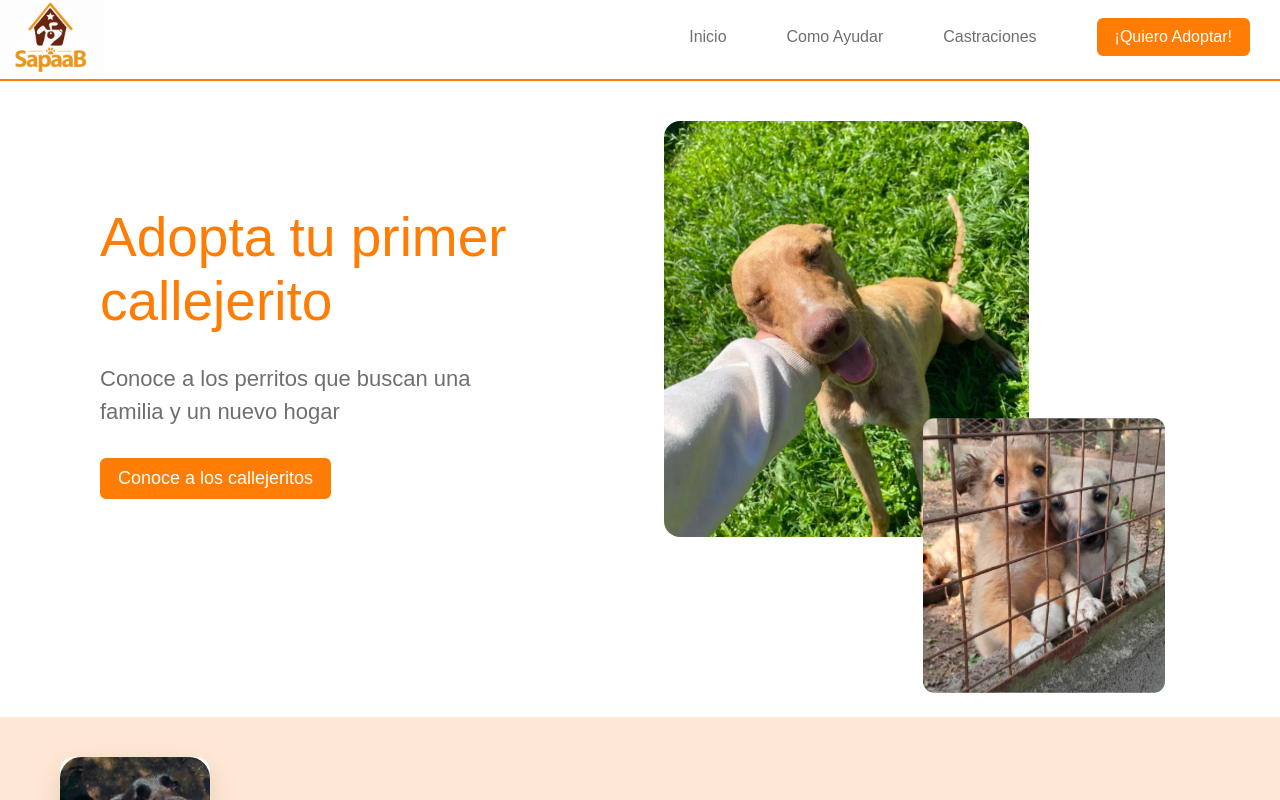
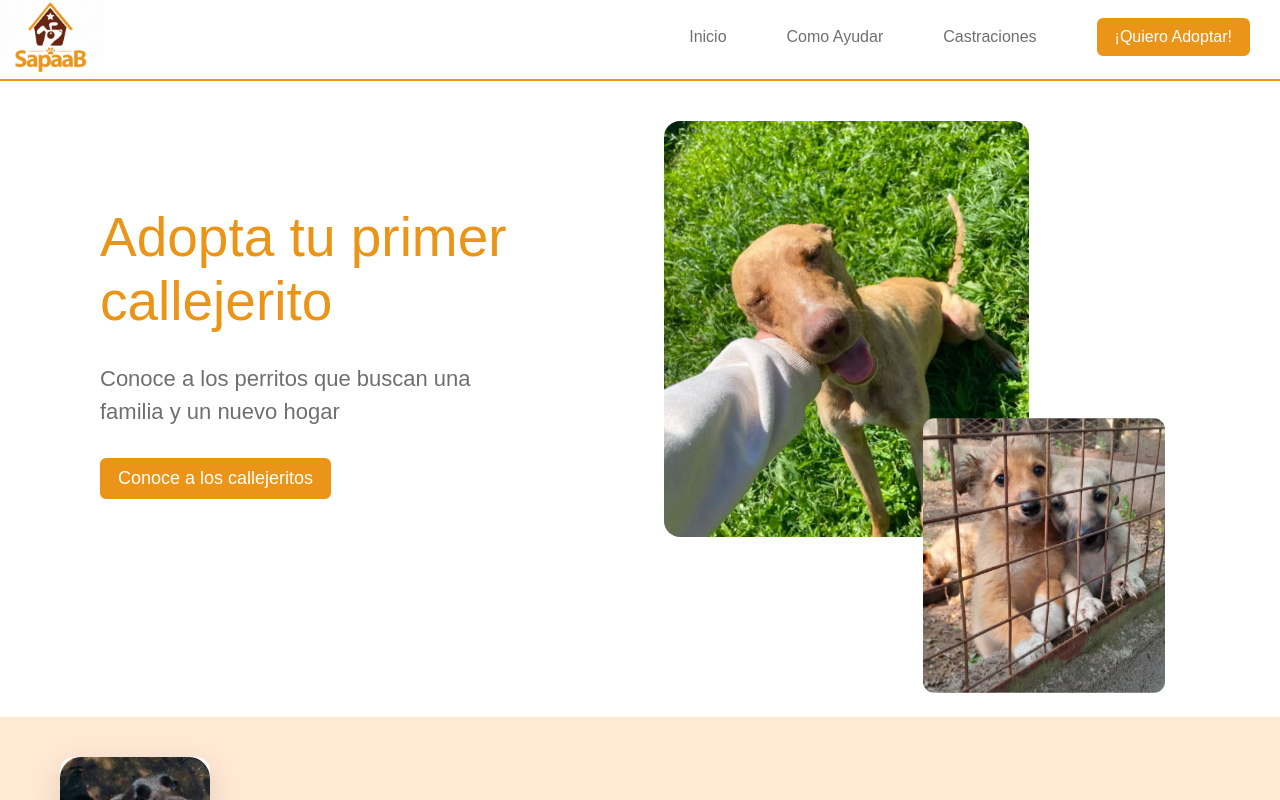
Before and after one commit to abriltroncoso/Sapaab, a React (Vite) app: page /como-ayudar in a window 1280 px wide. Built offline with nearby package versions, Linux system fonts and the light colour scheme.

Commit message:
paleta de colores

```diff
--- a/src/App.css
+++ b/src/App.css
@@ -1,7 +1,7 @@
 .btn-quiero-adoptar{
     border-radius: 6px;
-    border: 2px solid #FF7D04;
-    background-color: #FF7D04;
+    border: 2px solid #ea9518;
+    background-color: #ea9518;
      color: white;
     font-size: 16px;
     padding: 8px 16px;
--- a/src/components/FormularioPerrito.css
+++ b/src/components/FormularioPerrito.css
@@ -41,7 +41,7 @@
 .form-group select:focus,
 .form-group textarea:focus {
   outline: none;
-  border-color: #FF7D04;
+  border-color: #ea9518;
 }
 
 .form-group textarea {
@@ -124,7 +124,7 @@
 /* Botón submit */
 .btn-submit {
   width: 100%;
-  background: #FF7D04;
+  background: #ea9518;
   color: white;
   border: none;
   border-radius: 8px;
--- a/src/components/adopta-tu-primer-callejerito/adopta.css
+++ b/src/components/adopta-tu-primer-callejerito/adopta.css
@@ -8,7 +8,7 @@
 .adopta-container h2{
     font-size: 55px;
     max-width: 500px;
-    color: #FF7D04;
+    color: #ea9518;
     margin-bottom: 20px;
     font-weight: 400;
 }
@@ -58,8 +58,8 @@
 
 .btn-adoptar-ahora{
     border-radius: 6px;
-    border: 2px solid #FF7D04;
-    background-color: #FF7D04;
+    border: 2px solid #ea9518;
+    background-color: #ea9518;
     color: white;
     font-size: 18px;
     padding: 8px 16px;
--- a/src/components/ellos-te-necesitan/Ellos-te-necesitan.css
+++ b/src/components/ellos-te-necesitan/Ellos-te-necesitan.css
@@ -12,7 +12,7 @@
 
 .ellos-te-necesitan h2{
     font-size: 56px;
-    color: #FF7D04;
+    color: #ea9518;
     margin: 0 0 18px 0;
     font-weight: 500;
 }
--- a/src/components/nav/nav.css
+++ b/src/components/nav/nav.css
@@ -2,7 +2,7 @@
     display: flex;
     align-items: center;
     justify-content: space-between;
-    border-bottom: 2px solid #FF7D04;
+    border-bottom: 2px solid #ea9518;
 }
 
 /* UL */
@@ -47,7 +47,7 @@
     transform-origin: center;
     width: 100%;
     height: 2px;
-    background-color: #FF7D04;
+    background-color: #ea9518;
     transition: transform 220ms ease;
 }
 
@@ -131,7 +131,7 @@
         left: 0;
         right: 0;
         background-color: white;
-        border-bottom: 2px solid #FF7D04;
+        border-bottom: 2px solid #ea9518;
         max-height: 0;
         overflow: hidden;
         transition: max-height 300ms ease;
--- a/src/components/porque-adoptar/porqueAdoptar.css
+++ b/src/components/porque-adoptar/porqueAdoptar.css
@@ -18,7 +18,7 @@
 .porque-adoptar h2{
     font-size: 48px;
     font-weight: 500;
-    color: #FF7D04;
+    color: #ea9518;
     margin-bottom: 18px;
 }
 
--- a/src/pages/castracion.css
+++ b/src/pages/castracion.css
@@ -34,7 +34,7 @@
 
 .castracion-section h2 {
   font-size: 42px; /* menos alto = menos espacio */
-  color: #FF7D04;
+  color: #ea9518;
   font-weight: 500;
   max-width: 600px;
 }
--- a/src/pages/como-ayudar.css
+++ b/src/pages/como-ayudar.css
@@ -15,7 +15,7 @@
 .tu-donacion h1{
     font-size: 55px;
     max-width: 500px;
-    color: #FF7D04;
+    color: #ea9518;
     margin-bottom: 20px;
     font-weight: 400;
 }
@@ -43,8 +43,8 @@
 
 .tu-donacion button{
     border-radius: 6px;
-    border: 2px solid #FF7D04;
-    background-color: #FF7D04;
+    border: 2px solid #ea9518;
+    background-color: #ea9518;
     color: white;
     font-size: 18px;
     padding: 8px 16px;
@@ -59,7 +59,7 @@
 }
 .donaciones {
     margin-top: 50px;
-    background-color: #FF7D04;
+    background-color: #ea9518;
     display: flex;
     flex-direction: column;
     align-items: center; /* centra horizontalmente */
@@ -130,7 +130,7 @@
 
 .como-donar h3 {
     font-size: 28px;
-    color: #FF7D04;
+    color: #ea9518;
     margin-bottom: 10px;
 }
 
--- a/src/pages/lista-perritos.css
+++ b/src/pages/lista-perritos.css
@@ -8,7 +8,7 @@
 
 .lista-perritos-container h2 {
   text-align: center;
-  color: #FF7D04;
+  color: #ea9518;
   font-weight: 400;
   margin-bottom: 10px;
   font-family: poppins, sans-serif;
@@ -97,7 +97,7 @@
 /* Texto del loader */
 .loading-text {
   font-size: 20px;
-  color: #FF7D04;
+  color: #ea9518;
   font-family: poppins, sans-serif;
 }
 
```
